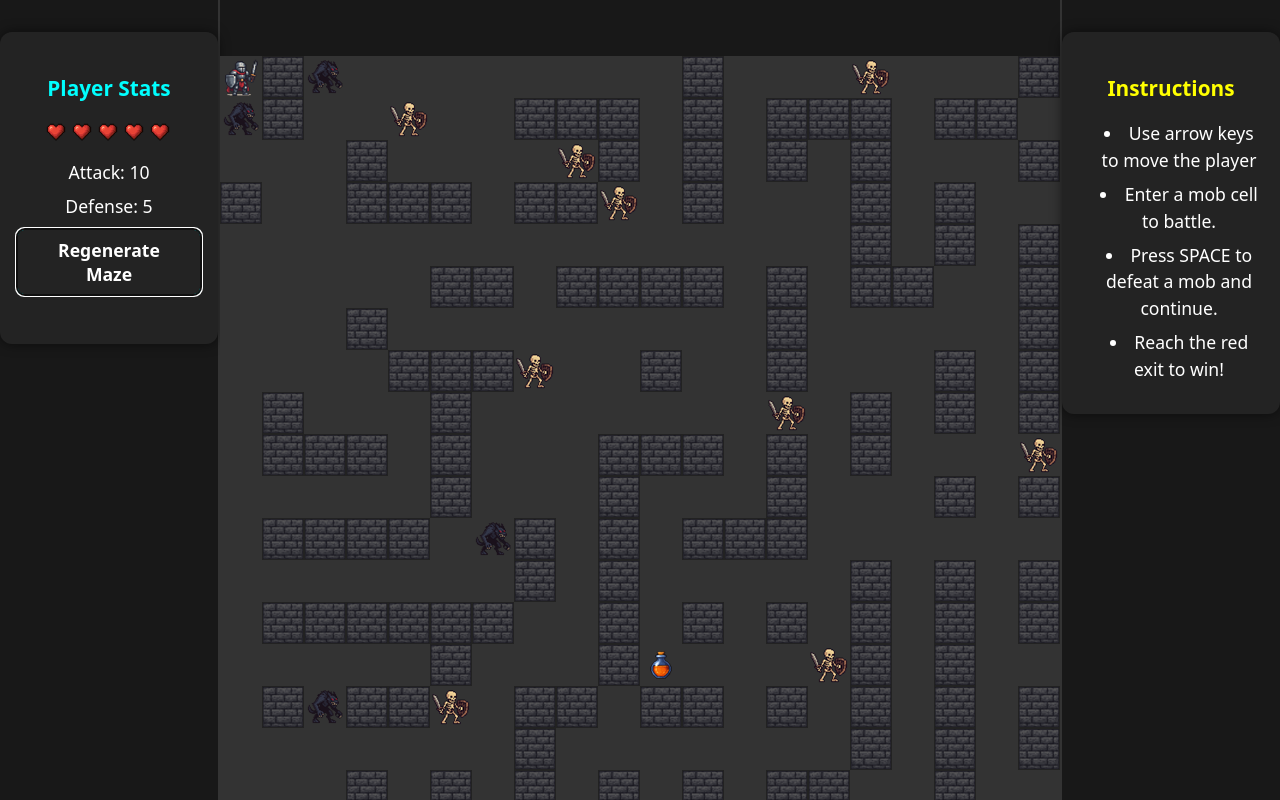
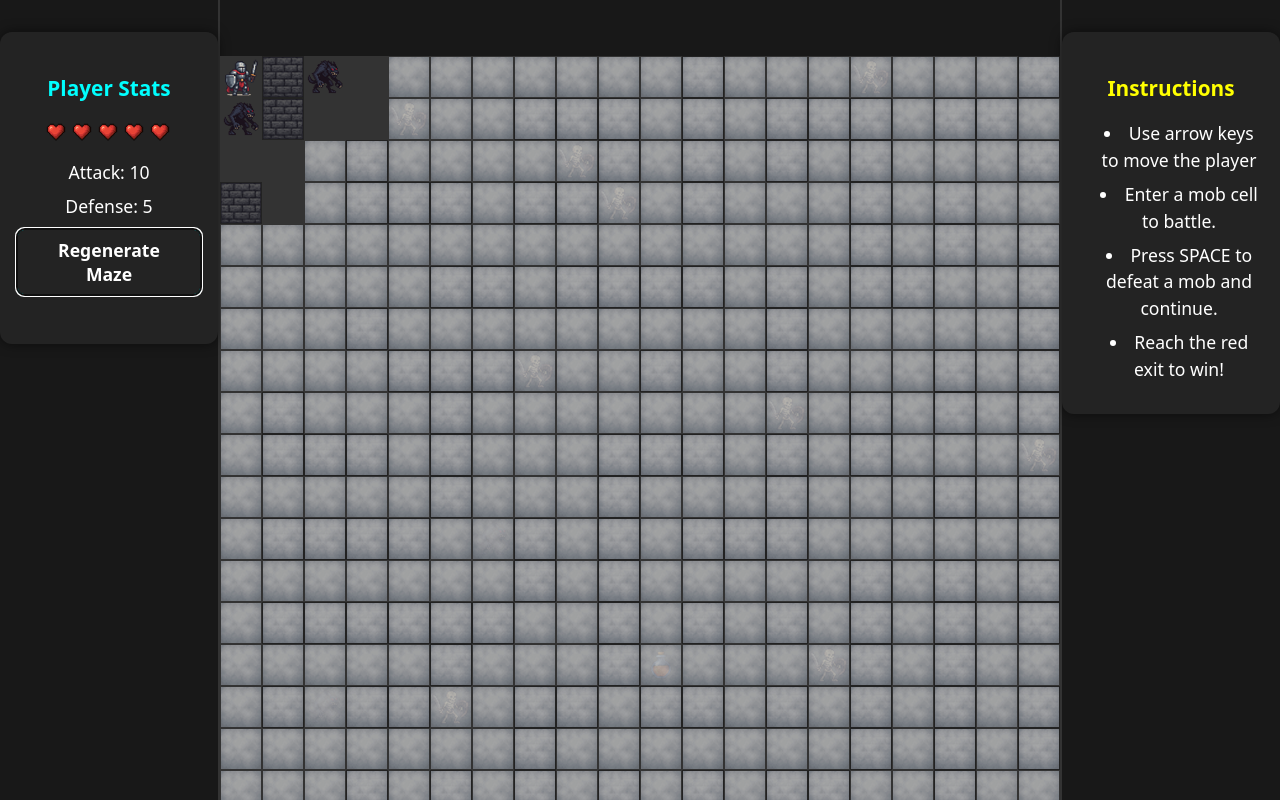
Before and after one commit to Epivaral/FantasyMaze, a React (Vite) app in the folder fantastic-maze/: page / in a window 1280 px wide. Both pictures are taken after a click on the button "Regenerate Maze". Built offline with nearby package versions, Linux system fonts and the light colour scheme.

Commit message:
ui changes

```diff
--- a/fantastic-maze/src/Maze.tsx
+++ b/fantastic-maze/src/Maze.tsx
@@ -1,3 +1,4 @@
+import fogImg from './assets/fog.png';
 
 
 interface VsOption {
@@ -346,6 +347,47 @@ interface Player {
 
 type LoreModalState = null | { title: string, cursive: string, description: string, x: number, y: number };
 const Maze: React.FC = () => {
+  // --- Fog of War State ---
+  // Move player state above fog state to avoid use-before-declare
+  const [player, setPlayer] = useState<Player>({ row: 0, col: 0 });
+  const [fog, setFog] = useState<boolean[][]>(() => {
+    const arr = Array.from({ length: MAZE_SIZE }, () => Array(MAZE_SIZE).fill(true));
+    // Reveal initial area around player
+    const px = 0, py = 0;
+    for (let dy = -3; dy <= 3; dy++) {
+      for (let dx = -3; dx <= 3; dx++) {
+        if (Math.max(Math.abs(dx), Math.abs(dy)) <= 3 && !(Math.abs(dx) >= 2 && Math.abs(dy) >= 2)) {
+          const x = px + dx;
+          const y = py + dy;
+          if (x >= 0 && x < MAZE_SIZE && y >= 0 && y < MAZE_SIZE) {
+            arr[y][x] = false;
+          }
+        }
+      }
+    }
+    return arr;
+  });
+  // Reveal fog area around player whenever player moves
+  useEffect(() => {
+    setFog(prev => {
+      const arr = Array.from({ length: MAZE_SIZE }, (_, y) => prev[y].slice());
+      // First, fog everything
+      for (let y = 0; y < MAZE_SIZE; y++) for (let x = 0; x < MAZE_SIZE; x++) arr[y][x] = true;
+      // Reveal area around player (squircle/octagon shape)
+      for (let dy = -3; dy <= 3; dy++) {
+        for (let dx = -3; dx <= 3; dx++) {
+          if (Math.max(Math.abs(dx), Math.abs(dy)) <= 3 && !(Math.abs(dx) >= 2 && Math.abs(dy) >= 2)) {
+            const x = player.col + dx;
+            const y = player.row + dy;
+            if (x >= 0 && x < MAZE_SIZE && y >= 0 && y < MAZE_SIZE) {
+              arr[y][x] = false;
+            }
+          }
+        }
+      }
+      return arr;
+    });
+  }, [player]);
   // Lore modal state: { title, cursive, description, x, y } | null
   const [loreModal, setLoreModal] = useState<LoreModalState>(null);
   // Track if lore modal is active and follow mouse
@@ -367,7 +409,6 @@ const Maze: React.FC = () => {
     };
   }, [loreModal]);
   const [maze, setMaze] = useState<Cell[][]>(() => generateMaze(MAZE_SIZE));
-  const [player, setPlayer] = useState<Player>({ row: 0, col: 0 });
   const [won, setWon] = useState(false);
   const [mobs, setMobs] = useState<{ bones: {row: number, col: number}[], wolves: {row: number, col: number}[] }>({ bones: [], wolves: [] });
   const [hpVials, setHpVials] = useState<{row: number, col: number}[]>([]);
@@ -640,6 +681,8 @@ const Maze: React.FC = () => {
             <div className="maze-row" key={rIdx}>
               {row.map((cell, cIdx) => {
                 let className = cell === 1 ? 'maze-wall' : 'maze-path';
+                // FOG: If fogged, render fog overlay and block lore hover
+                const isFogged = fog[rIdx][cIdx];
                 // Player
                 if (rIdx === player.row && cIdx === player.col) {
                   return (
@@ -648,6 +691,7 @@ const Maze: React.FC = () => {
                       key={cIdx}
                       style={{ position: 'relative', zIndex: 10 }}
                       onMouseEnter={e => {
+                        if (isFogged) return;
                         const lore = LORE[assetToLoreTitle['player']];
                         setLoreModal({
                           title: assetToLoreTitle['player'],
@@ -665,6 +709,7 @@ const Maze: React.FC = () => {
                         style={{ width: '100%', height: '100%', display: 'block', pointerEvents: 'auto', userSelect: 'none', cursor: 'pointer' }}
                         draggable={false}
                       />
+                      {isFogged && <img src={fogImg} alt="fog" style={{position:'absolute',top:0,left:0,width:'100%',height:'100%',opacity:0.9,pointerEvents:'auto',zIndex:20}} draggable={false} />}
                     </div>
                   );
                 }
@@ -676,6 +721,7 @@ const Maze: React.FC = () => {
                       key={cIdx}
                       style={{ position: 'relative', zIndex: 10 }}
                       onMouseEnter={e => {
+                        if (isFogged) return;
                         const lore = LORE[assetToLoreTitle['bones']];
                         setLoreModal({
                           title: assetToLoreTitle['bones'],
@@ -693,6 +739,7 @@ const Maze: React.FC = () => {
                         style={{ width: '100%', height: '100%', display: 'block', pointerEvents: 'auto', userSelect: 'none', cursor: 'pointer' }}
                         draggable={false}
                       />
+                      {isFogged && <img src={fogImg} alt="fog" style={{position:'absolute',top:0,left:0,width:'100%',height:'100%',opacity:0.9,pointerEvents:'auto',zIndex:20}} draggable={false} />}
                     </div>
                   );
                 }
@@ -704,6 +751,7 @@ const Maze: React.FC = () => {
                       key={cIdx}
                       style={{ position: 'relative', zIndex: 10 }}
                       onMouseEnter={e => {
+                        if (isFogged) return;
                         const lore = LORE[assetToLoreTitle['wolf']];
                         setLoreModal({
                           title: assetToLoreTitle['wolf'],
@@ -721,6 +769,7 @@ const Maze: React.FC = () => {
                         style={{ width: '100%', height: '100%', display: 'block', pointerEvents: 'auto', userSelect: 'none', cursor: 'pointer' }}
                         draggable={false}
                       />
+                      {isFogged && <img src={fogImg} alt="fog" style={{position:'absolute',top:0,left:0,width:'100%',height:'100%',opacity:0.9,pointerEvents:'auto',zIndex:20}} draggable={false} />}
                     </div>
                   );
                 }
@@ -732,6 +781,7 @@ const Maze: React.FC = () => {
                       key={cIdx}
                       style={{ position: 'relative', zIndex: 10 }}
                       onMouseEnter={e => {
+                        if (isFogged) return;
                         const lore = LORE[assetToLoreTitle['hp']];
                         setLoreModal({
                           title: assetToLoreTitle['hp'],
@@ -749,11 +799,16 @@ const Maze: React.FC = () => {
                         style={{ width: '100%', height: '100%', display: 'block', pointerEvents: 'auto', userSelect: 'none', cursor: 'pointer' }}
                         draggable={false}
                       />
+                      {isFogged && <img src={fogImg} alt="fog" style={{position:'absolute',top:0,left:0,width:'100%',height:'100%',opacity:0.9,pointerEvents:'auto',zIndex:20}} draggable={false} />}
                     </div>
                   );
                 }
                 // Default: render wall or path cell
-                return <div className={className} key={cIdx}></div>;
+                return (
+                  <div className={className} key={cIdx} style={{position:'relative'}}>
+                    {isFogged && <img src={fogImg} alt="fog" style={{position:'absolute',top:0,left:0,width:'100%',height:'100%',opacity:0.9,pointerEvents:'auto',zIndex:20}} draggable={false} />}
+                  </div>
+                );
               })}
             </div>
           ))}
--- a/fantastic-maze/src/mob-data/bones.json
+++ b/fantastic-maze/src/mob-data/bones.json
@@ -4,8 +4,8 @@
   "image": "assets/bones.png",
   "hiResImage": "assets/hi-res/bones.png",
   "outcomes": [
-    { "label": "Defeat", "action": "defeat", "weight": 0.5 },
-    { "label": "Lose 10 HP", "action": "hp_gain", "amount": -10, "weight": 0.25 },
-    { "label": "Lose 20 HP", "action": "hp_gain", "amount": -20, "weight": 0.25 }
+    { "label": "Defeat", "action": "defeat", "weight": 0.1 },
+    { "label": "Lose 10 HP", "action": "hp_gain", "amount": -10, "weight": 0.40 },
+    { "label": "Lose 20 HP", "action": "hp_gain", "amount": -20, "weight": 0.40 }
   ]
 }
--- a/fantastic-maze/src/mob-data/maw.json
+++ b/fantastic-maze/src/mob-data/maw.json
@@ -4,9 +4,10 @@
   "image": "assets/maw.png",
   "hiResImage": "assets/hi-res/maw.png",
   "outcomes": [
-    { "label": "Teleport", "action": "teleport", "weight": 0.25 },
-    { "label": "Devoured (Game Over)", "action": "lose", "weight": 0.25 },
-    { "label": "Lose 30 HP", "action": "hp_gain", "amount": -30, "weight": 0.25 },
-    { "label": "Defeat the Maw", "action": "defeat", "weight": 0.25 }
+    { "label": "Teleport", "action": "teleport", "weight": 0.20 },
+    { "label": "Devoured (Game Over)", "action": "lose", "weight": 0.10 },
+    { "label": "Lose 30 HP", "action": "hp_gain", "amount": -30, "weight": 0.30 },
+    { "label": "Defeat the Maw", "action": "defeat", "weight": 0.20 },
+    { "label": "Reborn from the abyss", "action": "hp_gain", "amount": 10, "weight": 0.20 }
   ]
 }
--- a/fantastic-maze/src/mob-data/wolf.json
+++ b/fantastic-maze/src/mob-data/wolf.json
@@ -4,9 +4,9 @@
   "image": "assets/wolf.png",
   "hiResImage": "assets/hi-res/wolf.png",
   "outcomes": [
-    { "label": "Defeat", "action": "defeat", "weight": 0.25 },
-    { "label": "Lose 10 HP", "action": "hp_gain", "amount": -10, "weight": 0.25 },
-    { "label": "Lose 30 HP", "action": "hp_gain", "amount": -30, "weight": 0.25 },
-    { "label": "Critical Injury (set HP to 10)", "action": "set_hp", "amount": 10, "weight": 0.25 }
+    { "label": "Defeat", "action": "defeat", "weight": 0.20 },
+    { "label": "Lose 10 HP", "action": "hp_gain", "amount": -10, "weight": 0.20 },
+    { "label": "Lose 30 HP", "action": "hp_gain", "amount": -30, "weight": 0.30 },
+    { "label": "Critical Injury (set HP to 10)", "action": "set_hp", "amount": 10, "weight": 0.30 }
   ]
 }
```
Also changed, not shown: fantastic-maze/src/assets/hi-res/monk.png (added), fantastic-maze/src/assets/monk.png (added).
